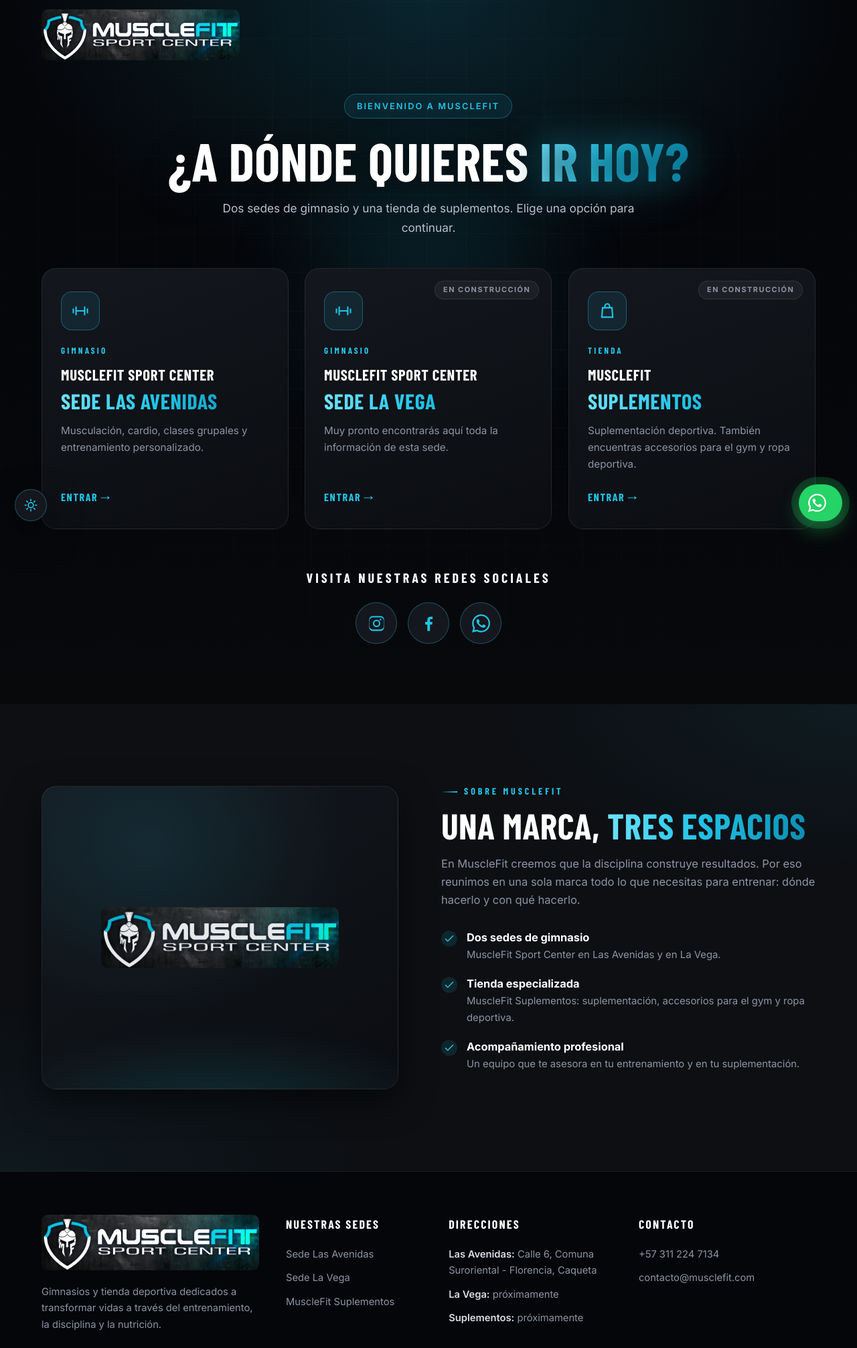
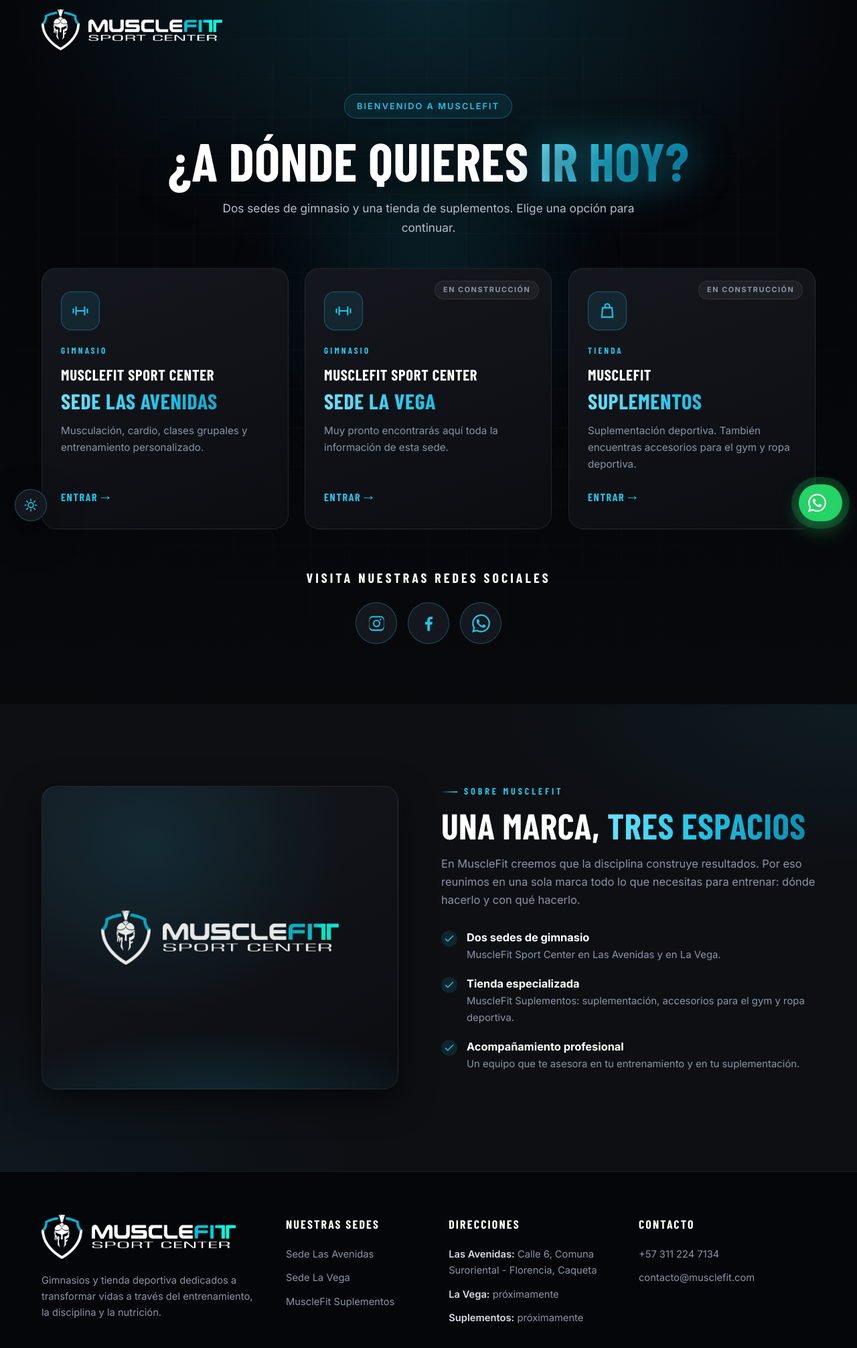
Before and after one commit to Oskue2/Musclefit-Sportcenter, a plain HTML site: page index.html in a window 1280 px wide. Shown: the top 2012 px of the page at 67% size. Drawn offline with nearby package versions, Linux system fonts and the light colour scheme; a web font is replaced by a local one.

Commit message:
Separa el logo en emblema y texto con fondo transparente
Extrae el escudo y el texto "MuscleFit Sport Center" del Logo.jpg en dos
PNG transparentes, con variantes oscuras para el tema claro. El encabezado,
el pie y el marco de marca usan las nuevas piezas, y el favicon pasa a ser
solo el emblema.

Co-Authored-By: Claude Opus 5.5 <noreply@anthropic.com>

```diff
--- a/css/styles.css
+++ b/css/styles.css
@@ -194,33 +194,27 @@ button { font: inherit; cursor: pointer; border: 0; background: none; color: inh
 }
 .header__inner { display: flex; align-items: center; justify-content: space-between; gap: 20px; }
 
-/* El archivo Logo.jpg es cuadrado y la marca ocupa solo una franja central.
-   Lo recortamos con overflow para poder mostrarla mucho mas grande
-   sin que el logo ocupe mas alto del necesario en el header. */
+/* La marca son dos PNG transparentes: el emblema (logo-emblema.png) y el
+   texto (logo-texto.png). Todo se dimensiona por ancho del contenedor, asi
+   ambos conservan su proporcion entre si en cualquier tamano. */
 .logo-box {
-  display: block;
-  overflow: hidden;
-  border-radius: 10px;
+  display: flex;
+  align-items: center;
+  justify-content: space-between;
   flex-shrink: 0;
 }
-.logo-box img {
-  width: 100%;
-  height: 100%;
-  object-fit: cover;
-  object-position: center;
-  transform: scale(1.34);
-  filter: brightness(1.08) contrast(1.04);
-}
+.logo-box img { height: auto; }
+.logo__mark { width: 21%; }
+.logo__text { width: 74%; }
 
 .brand {
-  height: 76px;
-  aspect-ratio: 3.9 / 1;
-  transition: height .35s var(--ease);
+  width: 270px;
+  transition: width .35s var(--ease);
 }
-.header.is-stuck .brand { height: 58px; }
+.header.is-stuck .brand { width: 215px; }
 
 .brand__img { transition: transform .35s var(--ease); }
-.brand:hover .brand__img { transform: scale(1.42); }
+.brand:hover .brand__img { transform: scale(1.08); }
 
 .nav { display: flex; align-items: center; gap: 30px; }
 .nav__list { display: flex; align-items: center; gap: 26px; }
@@ -412,7 +406,7 @@ button { font: inherit; cursor: pointer; border: 0; background: none; color: inh
   color: rgba(34, 197, 232, .35);
 }
 .frame__ph svg { width: 96px; height: 96px; }
-.logo-box--frame { width: 88%; aspect-ratio: 3.9 / 1; }
+.logo-box--frame { width: 88%; }
 .logo-box--frame img { opacity: .9; }
 .frame::after {
   content: '';
@@ -935,8 +929,7 @@ button { font: inherit; cursor: pointer; border: 0; background: none; color: inh
   padding-bottom: 48px;
 }
 .logo-box--footer {
-  width: min(330px, 100%);
-  aspect-ratio: 3.9 / 1;
+  width: min(290px, 100%);
   margin-bottom: 20px;
 }
 .footer__col > p { color: var(--muted); font-size: .92rem; margin-bottom: 20px; }
@@ -1064,8 +1057,8 @@ button { font: inherit; cursor: pointer; border: 0; background: none; color: inh
   .wa-float span { display: none; }
   .frame { aspect-ratio: 4 / 3; }
   .section__head { margin-bottom: 34px; }
-  .brand { height: 54px; }
-  .header.is-stuck .brand { height: 46px; }
+  .brand { width: 200px; }
+  .header.is-stuck .brand { width: 170px; }
 }
 
 @media (max-width: 420px) {
@@ -1182,6 +1175,9 @@ button { font: inherit; cursor: pointer; border: 0; background: none; color: inh
   background: linear-gradient(100deg, #6fe4ff, #22c5e8 55%, #0b8cb0);
 }
 
+/* Sobre fondo claro se usa la version del logo con el blanco pasado a grafito */
+[data-theme="light"] .logo__mark { content: url("../images/logo-emblema-oscuro.png"); }
+[data-theme="light"] .logo__text { content: url("../images/logo-texto-oscuro.png"); }
 [data-theme="light"] ::-webkit-scrollbar-thumb { background: #c3ccd6; }
 [data-theme="light"] .btn--ghost { border-color: rgba(10, 20, 30, .25); }
 [data-theme="light"] .header.is-stuck {
--- a/index.html
+++ b/index.html
@@ -6,7 +6,7 @@
   <title>MuscleFit | Gimnasios y Tienda de Suplementos</title>
   <meta name="description" content="MuscleFit: dos sedes de gimnasio (Las Avenidas y La Vega) y una tienda de suplementos, accesorios y ropa deportiva. Elige a d&oacute;nde quieres ir." />
   <meta name="theme-color" content="#08090B" />
-  <link rel="icon" href="images/Logo.jpg" />
+  <link rel="icon" type="image/png" href="images/favicon.png" />
 
   <meta property="og:type" content="website" />
   <meta property="og:title" content="MuscleFit" />
@@ -26,7 +26,7 @@
 <header class="header" id="header">
   <div class="container header__inner">
     <a href="index.html" class="brand logo-box">
-      <img src="images/Logo.jpg" alt="MuscleFit" class="brand__img" />
+      <img src="images/logo-emblema.png" alt="" class="logo__mark brand__img" /><img src="images/logo-texto.png" alt="MuscleFit" class="logo__text" />
     </a>
   </div>
 </header>
@@ -111,7 +111,7 @@
         <div class="frame">
           <!-- Coloca una foto en images/marca.jpg y aparecera automaticamente -->
           <img src="images/marca.jpg" alt="MuscleFit" onerror="this.remove()" />
-          <div class="frame__ph"><div class="logo-box logo-box--frame"><img src="images/Logo.jpg" alt="MuscleFit" /></div></div>
+          <div class="frame__ph"><div class="logo-box logo-box--frame"><img src="images/logo-emblema.png" alt="" class="logo__mark" /><img src="images/logo-texto.png" alt="MuscleFit" class="logo__text" /></div></div>
         </div>
       </div>
 
@@ -147,7 +147,7 @@
   <div class="container footer__grid">
     <div class="footer__col">
       <div class="logo-box logo-box--footer">
-        <img src="images/Logo.jpg" alt="MuscleFit" />
+        <img src="images/logo-emblema.png" alt="" class="logo__mark" /><img src="images/logo-texto.png" alt="MuscleFit" class="logo__text" />
       </div>
       <p>Gimnasios y tienda deportiva dedicados a transformar vidas a trav&eacute;s del entrenamiento, la disciplina y la nutrici&oacute;n.</p>
     </div>
```
Also changed, not shown: politica-datos.html (+2 -2 lines), sede-avenidas.html (+4 -4 lines), sede-la-vega.html (+2 -2 lines), suplementos.html (+2 -2 lines), terminos.html (+2 -2 lines), images/favicon.png (added), images/logo-emblema-oscuro.png (added), images/logo-emblema.png (added), images/logo-texto-oscuro.png (added), images/logo-texto.png (added).
